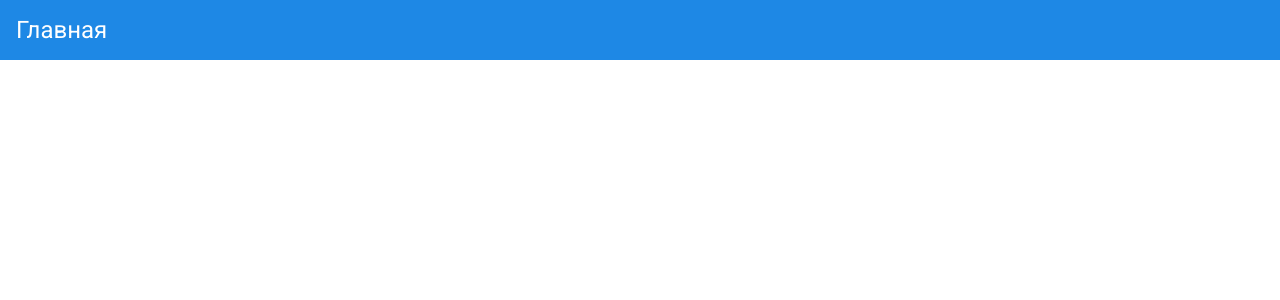
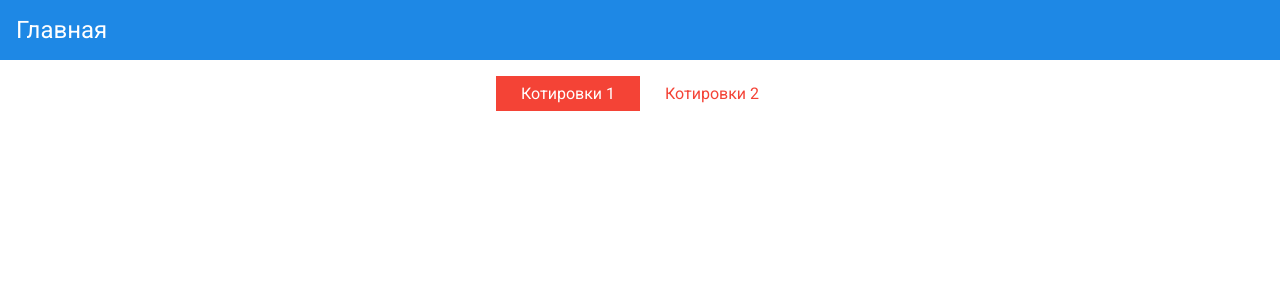
Before and after one commit to webdevkirill/poloniex-parcer-react, a React (Create React App) app: page /quotes/1 in a window 1280 px wide. Shown: the top 300 px of the page. Built offline with nearby package versions, Linux system fonts and the light colour scheme.

Commit message:
add tabs with two quotes pages

```diff
--- a/src/api/app.api.ts
+++ b/src/api/app.api.ts
@@ -1,5 +1,8 @@
 import axios from "axios";
 
+export interface DataI {
+  [propName: string]: DataItemI;
+}
 export interface DataItemI {
   id: number;
   last: string;
@@ -14,13 +17,34 @@ export interface DataItemI {
   low24hr: string;
 }
 
-export function fetchData() {
-  return new Promise<{ [key: string]: DataItemI }>((resolve, reject) => {
+export function fetchData(apiId: number) {
+  return new Promise<DataI>((resolve, reject) => {
     try {
       axios
         .get("https://poloniex.com/public?command=returnTicker")
         .then((res) => res.data)
-        .then((data) => resolve(data));
+        .then((data: DataI) => {
+          const dataKeys = Object.keys(data);
+          const dataLength = dataKeys.length;
+          let slicedDataKeys: string[];
+
+          if (apiId === 1) {
+            slicedDataKeys = dataKeys.slice(0, Math.ceil(dataLength / 2));
+          } else if (apiId === 2) {
+            slicedDataKeys = dataKeys.slice(
+              Math.ceil(dataLength / 2),
+              dataLength,
+            );
+          } else {
+            throw new Error("Неверный индекс страницы");
+          }
+
+          const slicedData: DataI = slicedDataKeys.reduce(
+            (acc, key) => ({ ...acc, [key]: data[key] }),
+            {},
+          );
+          resolve(slicedData);
+        });
     } catch (err) {
       reject(err);
     }
--- /dev/null
+++ b/src/pages/QuotesPage/QuotesPage.module.scss
@@ -0,0 +1,26 @@
+.quotes {
+  display: flex;
+  flex-direction: column;
+  align-items: center;
+  padding: 1rem;
+}
+.tabs {
+  display: inline-flex;
+  &__item {
+    $selector: &;
+    background-color: #fff;
+    color: #f44336;
+    width: 8rem;
+    padding: 0.5rem;
+    text-align: center;
+    text-decoration: none;
+    transition: background-color 0.2s;
+    &:not(#{$selector}_active):hover {
+      background-color: rgba(#ff7961, 0.2);
+    }
+    &_active {
+      background-color: #f44336;
+      color: #fff;
+    }
+  }
+}
--- a/src/pages/QuotesPage/QuotesPage.tsx
+++ b/src/pages/QuotesPage/QuotesPage.tsx
@@ -1,17 +1,42 @@
-import React from "react";
+import React, { useEffect, useRef } from "react";
 import { useParams } from "react-router";
+import styles from "./QuotesPage.module.scss";
 import Sidebar from "../../components/Sidebar/Sidebar";
+import { Link } from "react-router-dom";
 
 const quotesPageLinks = {
   "/": "Главная",
 };
 
+const quotesTabsLinks: { [key: string]: string } = {
+  "1": "Котировки 1",
+  "2": "Котировки 2",
+};
+
 export default function QuotesPage() {
   let { id } = useParams<{ id: string }>();
+  const timerRef = useRef<number>();
+
   return (
     <div>
-      <div>
-        <Sidebar links={quotesPageLinks} />
+      <Sidebar links={quotesPageLinks} />
+      <div className={styles.quotes}>
+        <div className={styles.tabs}>
+          {Object.keys(quotesTabsLinks).map((key) => {
+            console.log(key, id);
+            return (
+              <Link
+                key={key}
+                to={`/quotes/${key}`}
+                className={`${styles.tabs__item} ${
+                  key === id ? styles.tabs__item_active : ""
+                }`}
+              >
+                {quotesTabsLinks[key]}
+              </Link>
+            );
+          })}
+        </div>
       </div>
     </div>
   );
--- a/src/store/reducers/api.reducer.ts
+++ b/src/store/reducers/api.reducer.ts
@@ -14,10 +14,13 @@ const initialState: DataState = {
   error: "",
 };
 
-export const fetchAPIData = createAsyncThunk("api/fetchData", async () => {
-  let res = await fetchData();
-  return res;
-});
+export const fetchAPIData = createAsyncThunk(
+  "api/fetchData",
+  async (apiId: number) => {
+    let res = await fetchData(apiId);
+    return res;
+  },
+);
 
 export const apiSlice = createSlice({
   name: "api",
```
